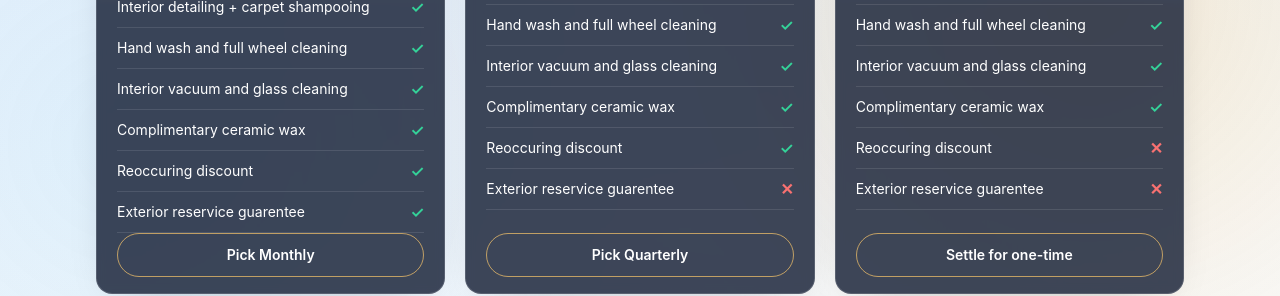
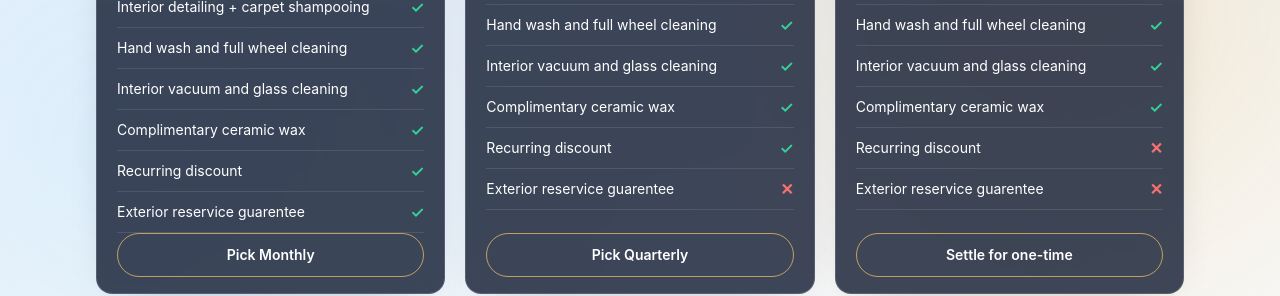
Before and after one commit to jakerslam/Diablo-Auto-Detailing-Website, a SvelteKit app: page / in a window 1280 px wide. Shown: the part 2400-2696 px from the top of the page. Built offline with nearby package versions, Linux system fonts and the light colour scheme; no server answers.

Commit message:
Fix recurring discount label spelling

```diff
--- a/src/routes/+page.svelte
+++ b/src/routes/+page.svelte
@@ -369,7 +369,7 @@
       included: true
     })),
     {
-      label: 'Reoccuring discount',
+      label: 'Recurring discount',
       included: plan.id !== 'one-time'
     },
     {
```
